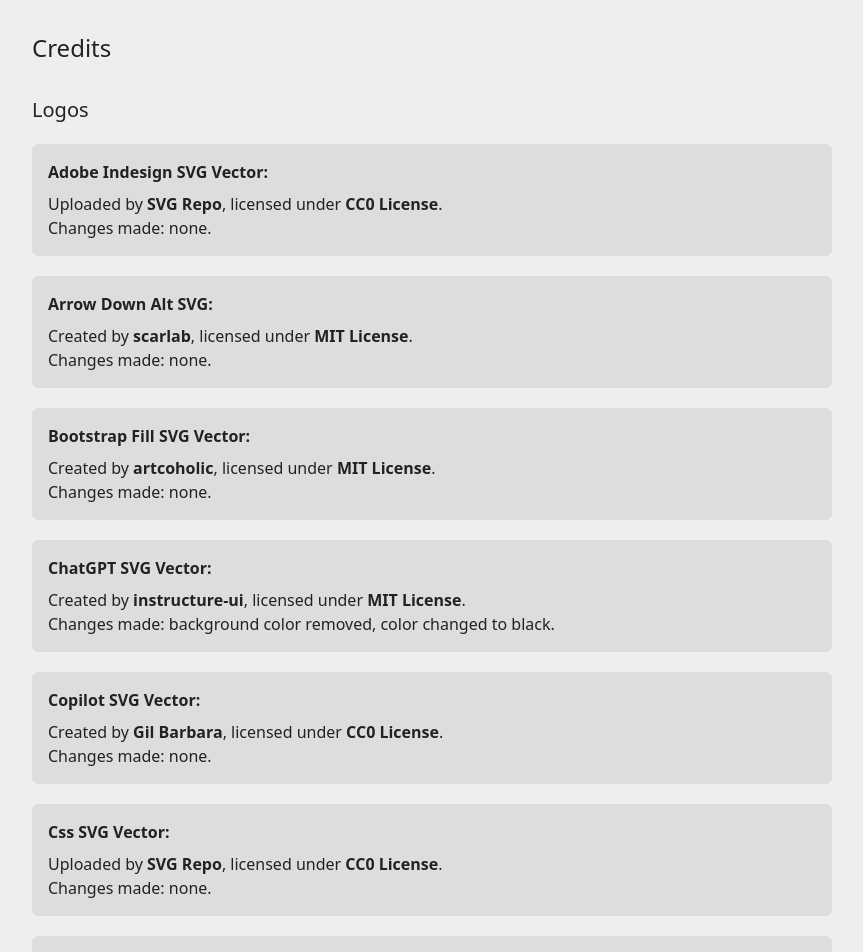
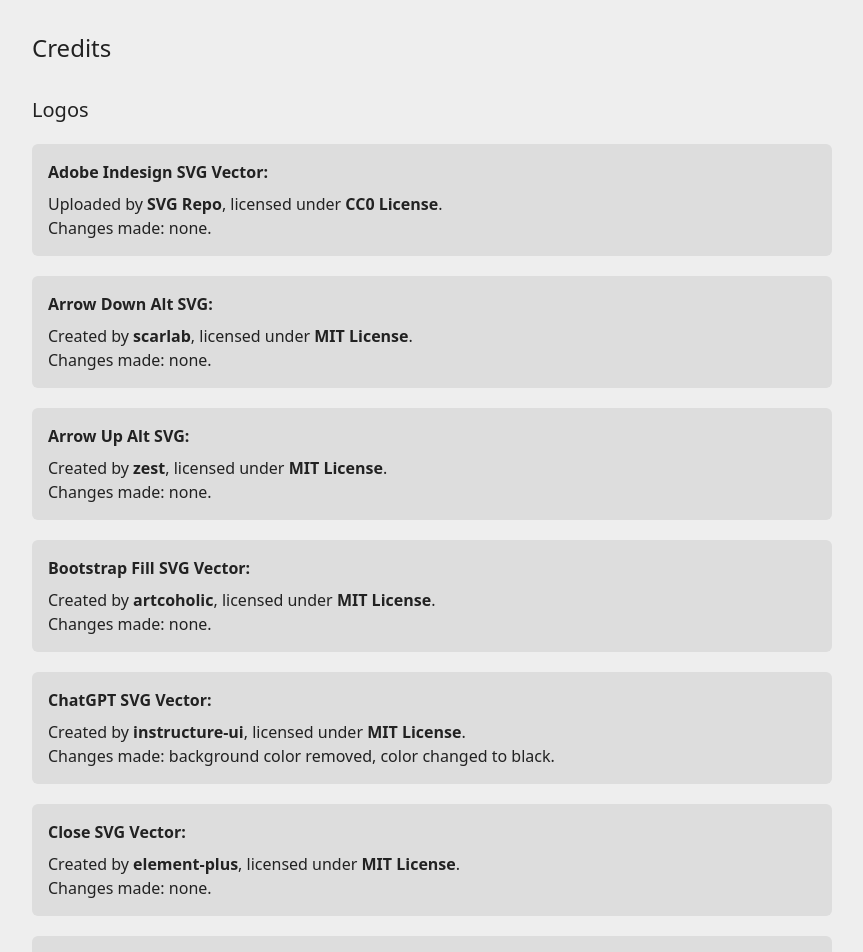
Before and after one commit to gabjuh/webdev-portfolio, a React (Vite) app: page /credits in a window 1280 px wide. Shown: the top 952 px of the page, without its empty margins (208-1071 px from the left). Built offline with nearby package versions, Linux system fonts and the light colour scheme.

Commit message:
add new icos credits

```diff
--- a/src/data/credits/credits.ts
+++ b/src/data/credits/credits.ts
@@ -214,6 +214,26 @@ const credits: ICredits[] = [
     fieldName: 'arrow down'
   },
   {
+    name: 'Arrow Up Alt SVG',
+    nameLink: 'https://www.svgrepo.com/svg/510301/up-arrow',
+    author: 'zest',
+    authorLink: 'https://www.svgrepo.com/author/zest/',
+    license: 'MIT License',
+    licenseLink: 'https://www.svgrepo.com/page/licensing#MIT',
+    changes: 'none',
+    fieldName: 'arrow up'
+  },
+  {
+    name: 'Close SVG Vector',
+    nameLink: 'https://www.svgrepo.com/svg/500510/close',
+    author: 'element-plus',
+    authorLink: 'https://www.svgrepo.com/author/element-plus/',
+    license: 'MIT License',
+    licenseLink: 'https://www.svgrepo.com/page/licensing#MIT',
+    changes: 'none',
+    fieldName: 'arrow up'
+  },
+  {
     name: 'Stack Overflow Fill SVG Vector',
     nameLink: 'https://www.svgrepo.com/svg/378465/stack-overflow-fill',
     author: 'artcoholic',
```
